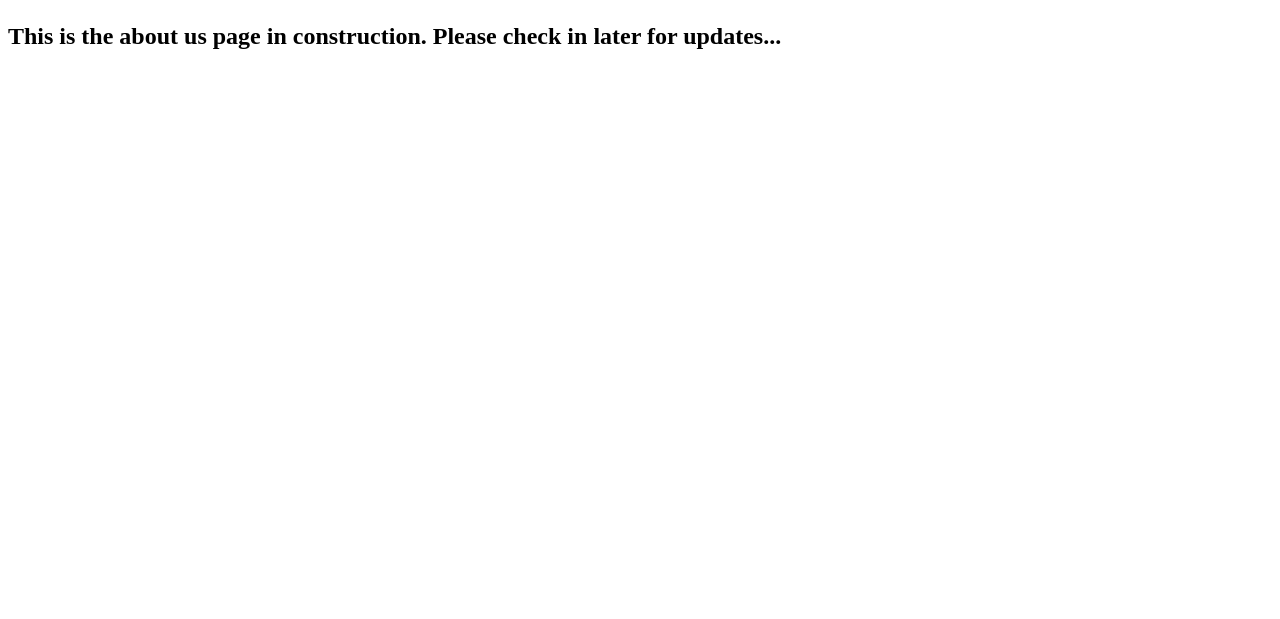
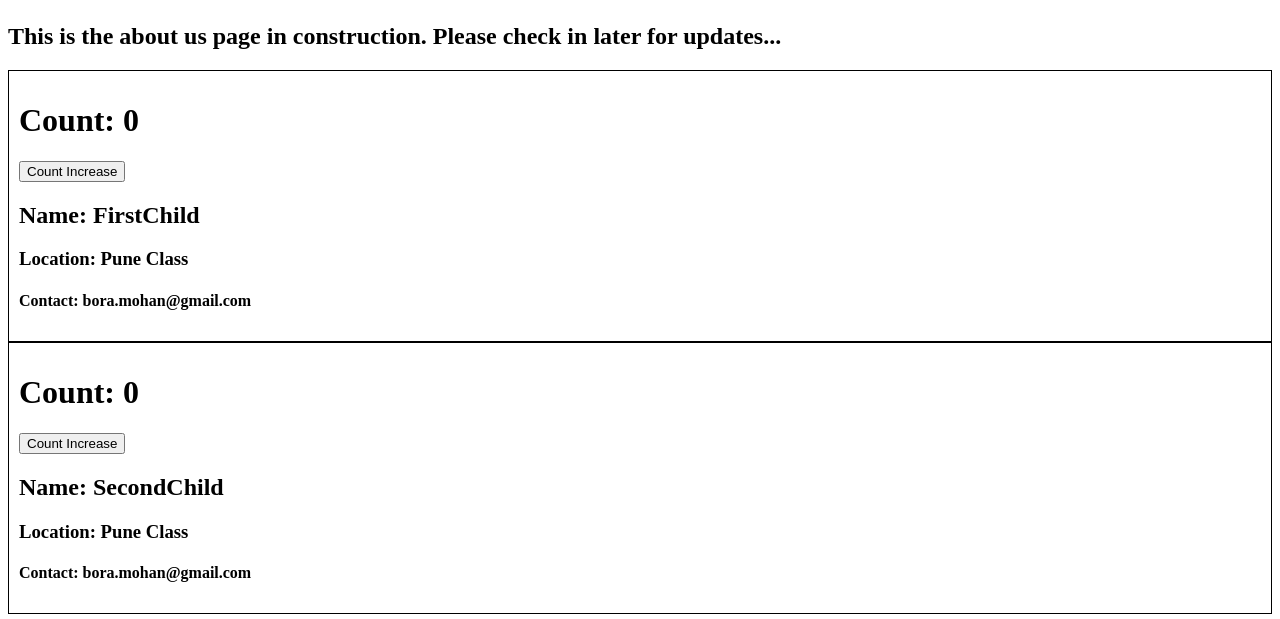
Before and after one commit to Mohan-Chandra-Bora/basic-react, a React (Vite) app: page /about in a window 1280 px wide. Shown: the part 260-879 px from the top of the page. Before the commit the page ends 800 px from the top, so only its background shows below. Built offline with nearby package versions, Linux system fonts and the light colour scheme.

Commit message:
Class based components and its lifecycles  Render and Commit phase

```diff
--- a/index.css
+++ b/index.css
@@ -261,3 +261,8 @@
 .search-button:hover {
     background-color: #eaeaea; /* Slightly darker on hover for interaction feedback */
 }
+
+.user-card {
+    padding: 10px;
+    border: 1px solid black;
+}
--- a/src/components/AboutUs.js
+++ b/src/components/AboutUs.js
@@ -1,8 +1,26 @@
-export const AboutUs = () => {
+import {User} from './User';
+import {UserClass} from './UserClass';
+import React from 'react';
+
+export class AboutUs extends React.Component {
+    constructor(){
+        super();
+
+        console.log("Parent constructor load");
+    }
+
+    componentDidMount(){
+        console.log("Parent Component Did Mount");
+    }
+
+    render(){
         return (
             <div>
                 <h1>About</h1>
                 <h2>This is the about us page in construction. Please check in later for updates...</h2>
+                <UserClass name={"FirstChild"} location = {"Pune Class"}/>
+                <UserClass name={"SecondChild"} location = {"Pune Class"}/>
             </div>
         )
     }
+}
--- /dev/null
+++ b/src/components/User.js
@@ -0,0 +1,12 @@
+import { useState } from "react"
+export const User = ({name}) => {
+    const [count, setCount] = useState(0);
+    return (
+        <div className="user-card">
+            <h1>Count: {count}</h1>
+            <h2>Name: {name}</h2>
+            <h3>Location: Pune</h3>
+            <h4>Contact: bora.mohan@gmail.com</h4>
+        </div>
+    )
+}
--- /dev/null
+++ b/src/components/UserClass.js
@@ -0,0 +1,36 @@
+import React from 'react';
+
+export class UserClass extends React.Component {
+    constructor(props){
+        super(props);
+
+        this.state= {
+            count: 0
+        }
+
+        console.log(this.props?.name + `constructor load`)
+    }
+
+    componentDidMount(){
+        console.log(this.props?.name + `Component Did Mount`)
+    }
+    render(){
+        console.log(this.props?.name + `render load`)
+        const {name, location} = this.props;
+        const {count}=  this.state;
+        return (
+            <div className="user-card">
+                <h1>Count: {count}</h1>
+                <button onClick={()=> {
+                    this.setState({
+                        count: count + 1
+                    });
+                }
+                }>Count Increase</button>
+                <h2>Name: {name}</h2>
+                <h3>Location: {location}</h3>
+                <h4>Contact: bora.mohan@gmail.com</h4>
+            </div>
+        )
+    }
+}
```
Also changed, not shown: 1 other file (tests, documents, lock files or other folders). Lines whose indentation alone changed are shown as unchanged.
